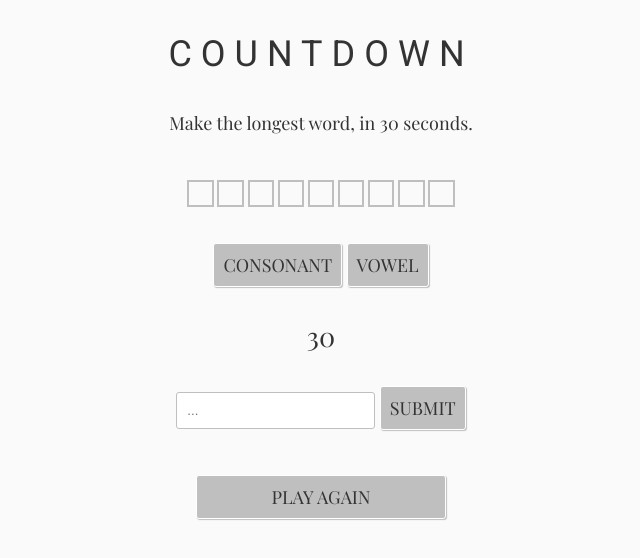
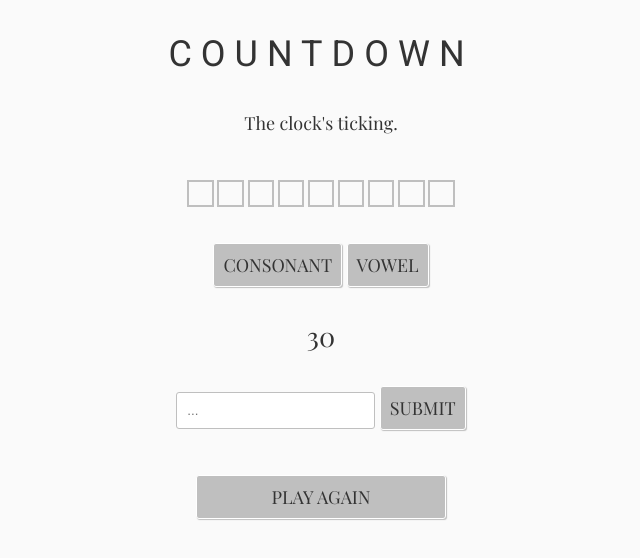
Before and after one commit to mcsdevv/countdown-game, a plain HTML site: page index.html in a window 1280 px wide. Shown: the whole page, without its empty margins (319-959 px from the left). Drawn offline with nearby package versions, Linux system fonts and the light colour scheme.

```diff
--- a/index.html
+++ b/index.html
@@ -4,7 +4,7 @@
     <meta property="og:title" content="Countdown" />
     <meta property="og:type" content="article" />
     <meta property="og:url" content="https://msweeneydev.github.io/countdown-game/" />
-    <meta property="og:image" content="" />
+    <meta property="og:image" content="https://msweeneydev.com/countdown-game/img/countdown.png" />
     <meta property="og:site_name" content="Countdown" />
     <meta property="og:description" content="Fancy yourself a lexical god? See how good you are!" />
     <meta charset="utf-8" />
@@ -20,7 +20,7 @@
         <div class="container">
             <header>
                 <h1>Countdown</h1>
-                <p>Make the longest word, in 30 seconds.</p>
+                <p>The clock's ticking.</p>
             </header>
             <div class="letters--container">
                 <div class="letter--display">
@@ -47,8 +47,8 @@
             </div>
             <div class="alert--container">
                 <h3 class="result--word"></h3>
+                <p class="result--definition"></p>
                 <p class="result--alert"></p>
-                <p class="result--definition"></p>
             </div>
             <div class="again--container">
                 <button class="play--again">play again</button>
```
Also changed, not shown: img/countdown.png (added).
